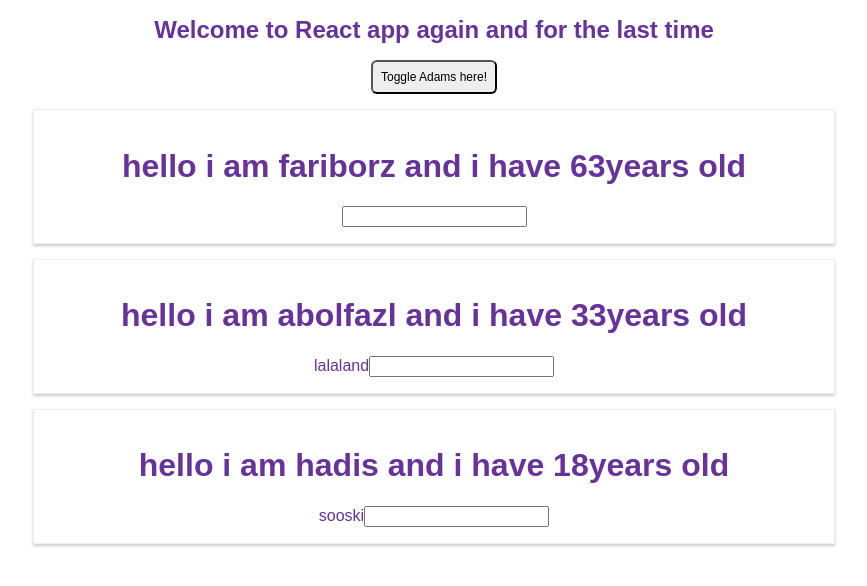
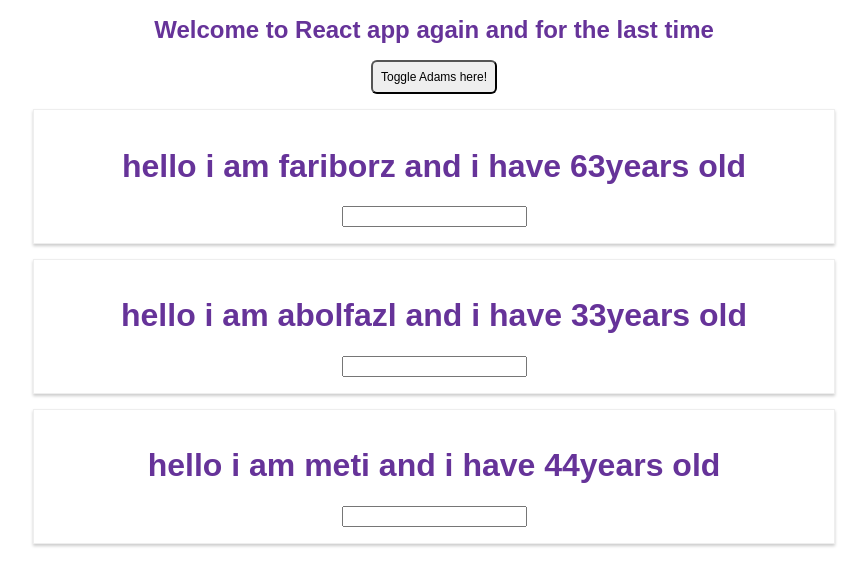
Before and after one commit to zahrajoulaei/ZahraReactProject, a React (Create React App) app: page / in a window 1280 px wide. Both pictures are taken after a click on the button "Toggle Adams here!". Shown: the top 586 px of the page, without its empty margins (206-1073 px from the left). Built offline with nearby package versions, Linux system fonts and the light colour scheme.

Commit message:
outputting a list instead of call each component separately

```diff
--- a/src/App.js
+++ b/src/App.js
@@ -8,9 +8,10 @@ class App extends Component {
         adam: [
             {name: 'fariborz', age: 63},
             {name: 'abolfazl', age: 33},
+            {name: 'meti', age: 44}
         ],
         dispalyAdams : false
-    }
+    };
 
      handleClick = () => {
         this.setState({
@@ -28,7 +29,7 @@ class App extends Component {
                 {name: 'parisa', age: 33},
             ]}
         )
-    }
+    };
 
     toggleButton = ()=> {
         const showIt = this.state.dispalyAdams;
@@ -36,7 +37,7 @@ class App extends Component {
             dispalyAdams : !showIt
         })
 
-    }
+    };
 
     render() {
 
@@ -48,17 +49,19 @@ class App extends Component {
             borderRadius: '6px',
             outline : 'none'
         };
+
         let adams = null;
         if (this.state.dispalyAdams){
             adams =(
                 <div>
-                <Adam name={this.state.adam[0].name} age={this.state.adam[0].age} changed={this.inputChange}/>
-                <Adam name={this.state.adam[1].name} age={this.state.adam[1].age} >lalaland</Adam>
-                <Adam name={'hadis'} age={18} click={this.handleClick}> sooski</Adam>
-            </div>
+                    {this.state.adam.map( mapshode =>
+                    {
+                        return <Adam name = {mapshode.name}
+                                     age = {mapshode.age} />
+                    })}
+                 </div>
             )
-
-        };
+        }
         return (
             <div className="App">
                 <h1 className="App-title">Welcome to React app again and for the last time</h1>
```
